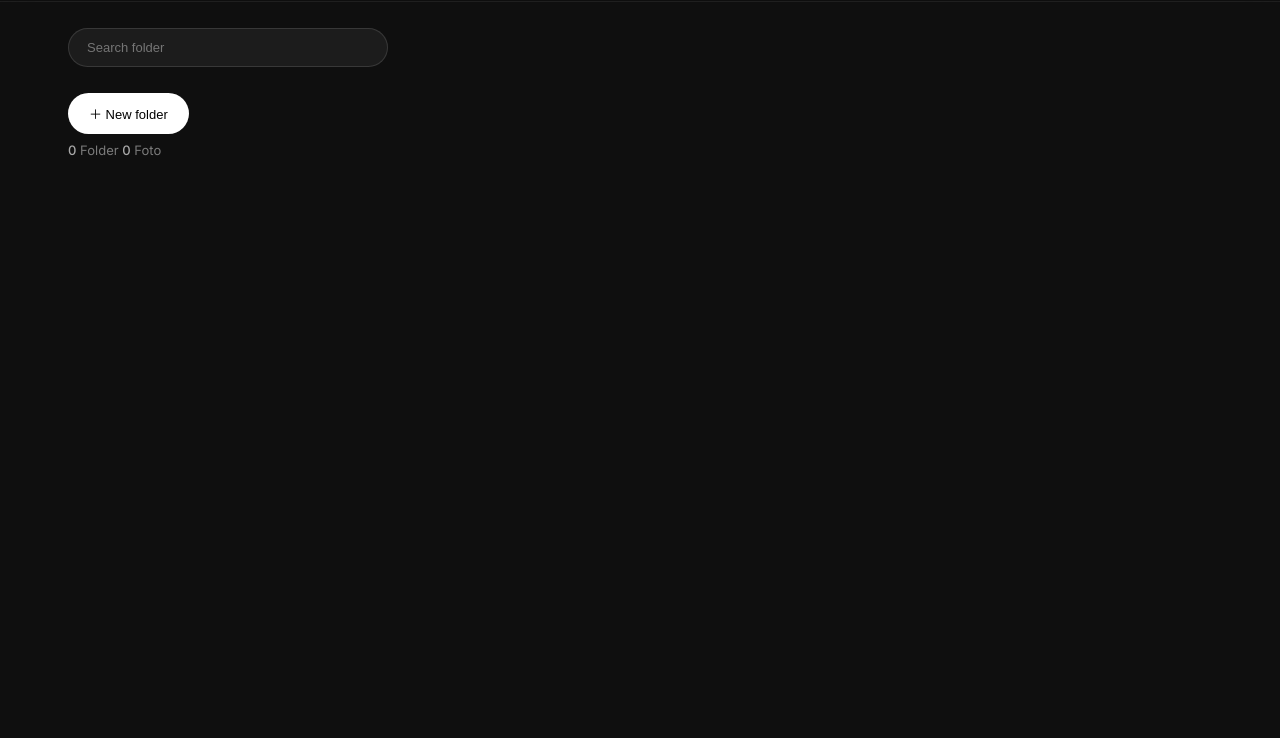
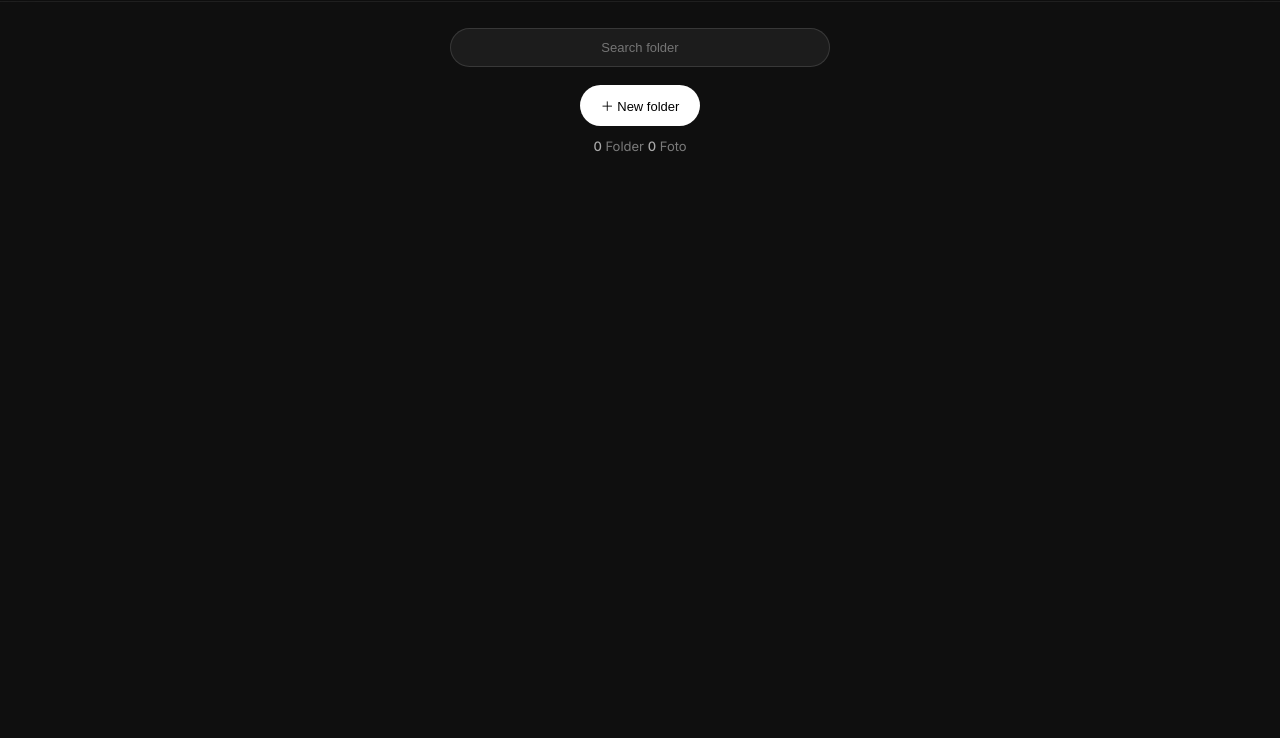
Before and after one commit to ariesprolinkofficial-bit/My-Gallery, a website: page public/index.html in a window 1280 px wide. Shown: the part 62-800 px from the top of the page. Drawn offline with Linux system fonts and the light colour scheme; sample sign-in values are in the browser's storage.

Commit message:
tampilan my gallery diubah ke tengah

```diff
--- a/public/index.html
+++ b/public/index.html
@@ -278,14 +278,29 @@
     </div>
     <div class="wrap">
       <div id="outside">
-        <input id="search" placeholder="Search folder" />
-        <div style="margin-top: 26px; margin-bottom: 6px">
-          <button id="btnTambah">＋ New folder</button>
+        <div
+          style="
+            display: flex;
+            flex-direction: column;
+            align-items: center;
+            justify-content: center;
+            width: 100%;
+            text-align: center;
+          "
+        >
+          <input
+            id="search"
+            placeholder="Search folder"
+            style="text-align: center; width: 100%; max-width: 380px"
+          />
+          <div style="margin-top: 18px">
+            <button id="btnTambah">＋ New folder</button>
+          </div>
+          <div class="sub" style="margin-top: 12px; text-align: center">
+            <b id="folderCount">0</b> Folder <b id="photoCount">0</b> Foto
+          </div>
         </div>
-        <div class="sub">
-          <b id="folderCount">0</b> Folder <b id="photoCount">0</b> Foto
-        </div>
-        <div id="folderList"></div>
+        <div id="folderList" style="margin-top: 28px"></div>
       </div>
       <div id="inside">
         <button id="back" class="back">← Back</button>
```
